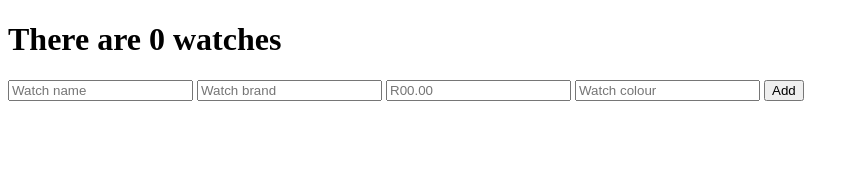
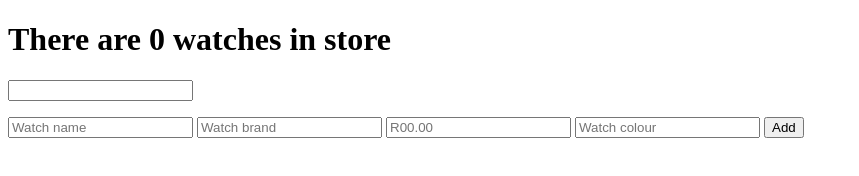
Before and after one commit to devlinsmith/WatchMeUp, a website: page client/views/index.html in a window 1280 px wide. Shown: the whole page, without its empty margins (0-859 px from the left). Drawn offline with nearby package versions, Linux system fonts and the light colour scheme; some packages are replaced by stand-ins of ours; no server answers.

Commit message:
Filters
Added filters and expanded potential data model

```diff
--- a/client/views/index.html
+++ b/client/views/index.html
@@ -10,9 +10,10 @@
   <body>
 
       <div ng-controller="watchesController">
-        <h1>There are {{watches.length}} watches</h1>
+        <h1>There are {{watches.length}} watches in store</h1>
+          <input type="text" ng-model="searchText">
         <ul>
-          <li ng-repeat="watch in watches">
+          <li ng-repeat="watch in watches | filter:searchText">
               {{watch.brand}} delivers you: {{watch.name}} in {{watch.colour}} for only {{watch.price}}
               <!-- something todo with {{watch._id}} -->
               <button type="button" ng-click="removeWatch()">Remove</button>
--- a/server/controllers/watch-controller.js
+++ b/server/controllers/watch-controller.js
@@ -8,6 +8,9 @@ module.exports.create = function (req, res) {
 }
 
 module.exports.list = function (req, res) {
+    // Technically you should not use the body of a GET to alter a response (HTTP 1.1 Spec)
+    // But it would be possible to read parameters off the request and filter the res(ponse) with the appropriate result
+    // Other option is to make controls that define angular filters on a page - see filters and search on index.html
   Watch.find({}, function (err, results) {
     res.json(results);
   });
```
Also changed, not shown: server/models/watch.js (+22 -0 lines).
